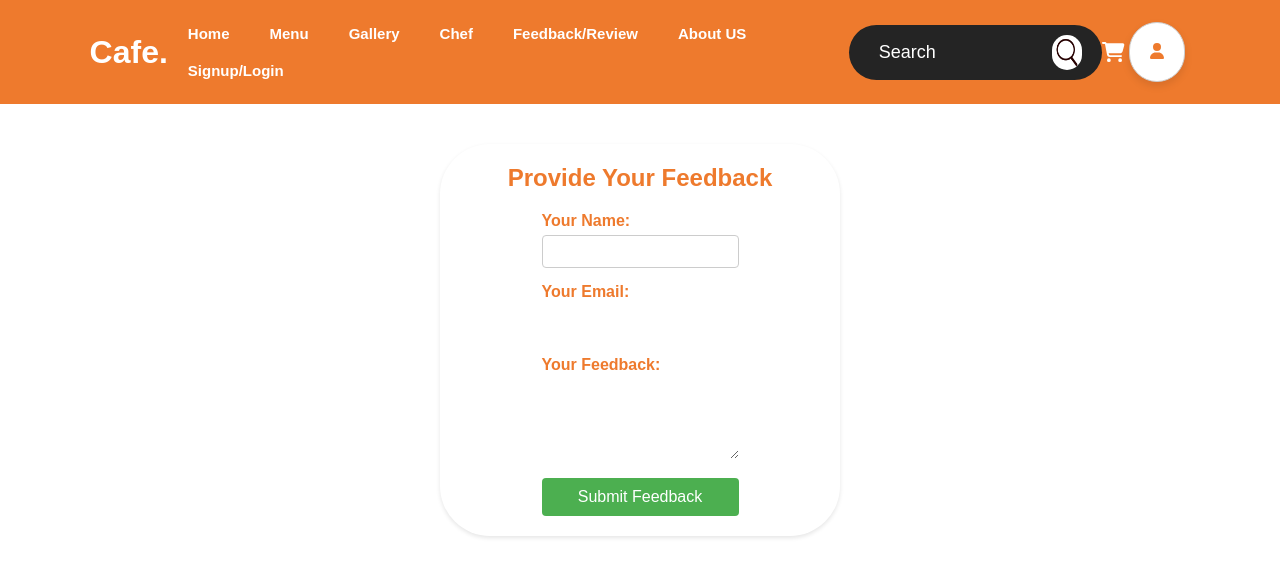
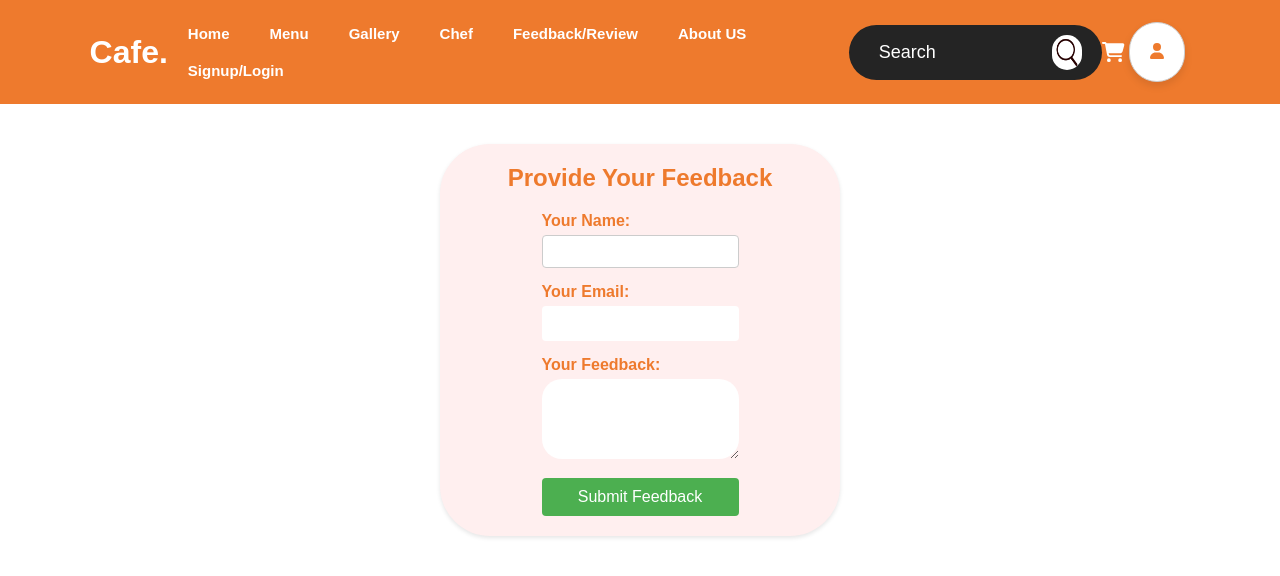
Before and after one commit to aniketsol456/Cafe_Management_Project, a React (Vite) app in the folder cafe_management_system/: page /feedback in a window 1280 px wide. Shown: the top 576 px of the page. Built offline with nearby package versions, Linux system fonts and the light colour scheme.

Commit message:
Rushiraj

```diff
--- a/cafe_management_system/src/component/Feedback.css
+++ b/cafe_management_system/src/component/Feedback.css
@@ -8,6 +8,7 @@
     display: flex; /* Added to use Flexbox */
     flex-direction: column; /* Stack children vertically */
     align-items: center; /* Align children (form elements) in the center */
+    background-color: #ffefef;
 }
 
 .feedback-form h2 {
```
